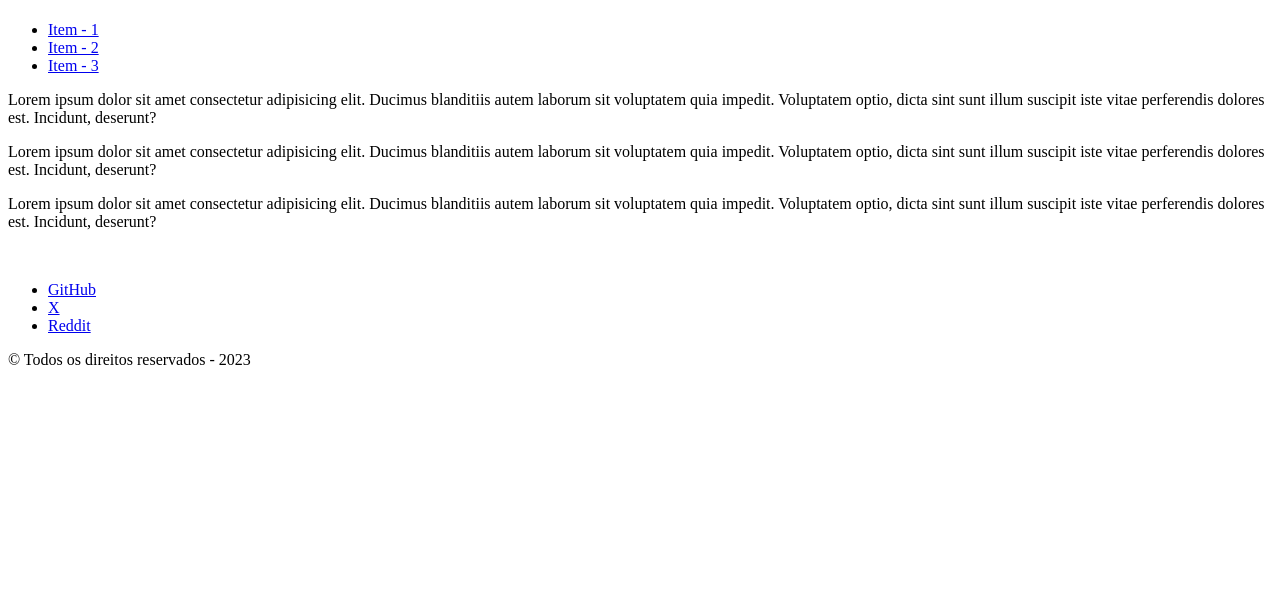
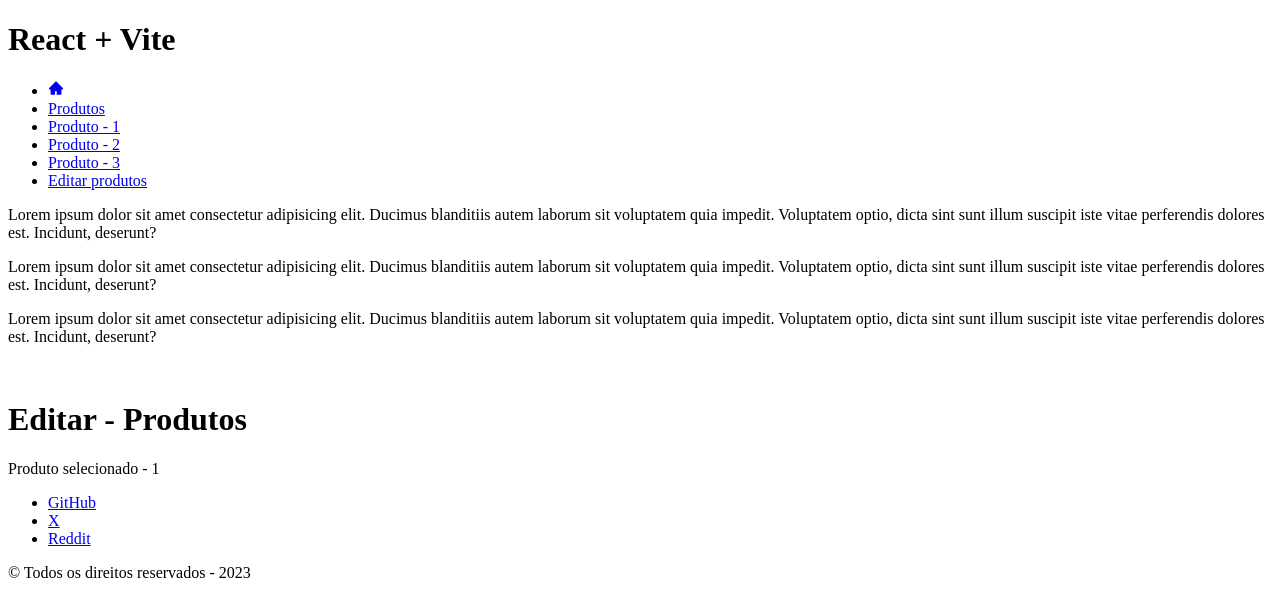
Before and after one commit to k-alm/spa-1tdspm, a React (Vite) app: page /editar/produtos/1 in a window 1280 px wide. Shown: the top 616 px of the page. Built offline with nearby package versions, Linux system fonts and the light colour scheme.

Commit message:
Routes Implementadas

```diff
--- a/package.json
+++ b/package.json
@@ -13,6 +13,7 @@
     "npm": "^9.7.1",
     "react": "^18.2.0",
     "react-dom": "^18.2.0",
+    "react-icons": "^4.10.1",
     "react-router-dom": "^6.15.0"
   },
   "devDependencies": {
--- a/src/App.jsx
+++ b/src/App.jsx
@@ -1,7 +1,8 @@
 // Importando dependências e/ou arquivos que vamos utilizar e/ou referenciar
-import Header from "./components/header"
+import Header from "./components/Header"
 import Footer from "./components/footer"
 import Main from "./components/Main"
+import { Outlet } from "react-router-dom"
 
 export default function App(){
   return(
@@ -17,6 +18,8 @@ export default function App(){
 
         <Main></Main>
 
+        <Outlet></Outlet>
+
         {/* Vamos criar um rodapé com uma div, uma lista com 3 itens com links para redes sociais e abaixo
         um <p></p> com o texto e código do símbolo de direitos reservados */}
         <Footer></Footer>
--- a/src/components/header.jsx
+++ b/src/components/header.jsx
@@ -1,12 +1,18 @@
+import { Link } from "react-router-dom";
+import {AiFillHome as H} from "react-icons/ai";
+
 export default function Header(){
     return(
         <>
             <header>
-            <h1></h1>
+            <h1>React + Vite</h1>
             <ul>
-                <li><a href="#">Item - 1</a></li>
-                <li><a href="#">Item - 2</a></li>
-                <li><a href="#">Item - 3</a></li>
+                <li><Link to={"/"}><H></H></Link></li>
+                <li><Link to={"/produtos"}>Produtos</Link></li>
+                <li><Link to={"/produtos"}>Produto - 1</Link></li>
+                <li><Link to={"/produtos"}>Produto - 2</Link></li>
+                <li><Link to={"/produtos"}>Produto - 3</Link></li>
+                <li><Link to={"/editar/produtos/1"}>Editar produtos</Link></li>
             </ul>
             </header>
         </>
--- a/src/main.jsx
+++ b/src/main.jsx
@@ -7,11 +7,18 @@ import { createBrowserRouter, RouterProvider} from 'react-router-dom'
 import Home from './routes/Home.jsx'
 import Produtos from './routes/Produto.jsx'
 import Erro404 from './routes/Erro404.jsx'
-import EditarProdutos from './routes/Produto.jsx'
+import EditarProdutos from './routes/EditarProdutos.jsx'
 
+const router = createBrowserRouter([
+  {path: '/', element: <App/>, errorElement: <Erro404/>, children:[
+    {path: '/', element: <Home/>},
+    {path: '/produtos', element: <Produtos/>},
+    {path: '/editar/produtos/:id', element: <EditarProdutos/>},
+  ]}
+]);
 
 ReactDOM.createRoot(document.getElementById('root')).render(
   <React.StrictMode>
-    <App />
+     <RouterProvider router={router}/>
   </React.StrictMode>,
 )
--- a/src/routes/EditarProdutos.jsx
+++ b/src/routes/EditarProdutos.jsx
@@ -1,5 +1,13 @@
+import { useParams } from "react-router-dom";
+
 export default function EditarProdutos(){
+
+    const {id} = useParams();
+
     return(
-        <div>Editar Produtos</div>
+        <div>
+            <h1>Editar - Produtos</h1>
+            <p>Produto selecionado - {id}</p>
+        </div>
     )
 }
--- a/src/routes/Erro404.jsx
+++ b/src/routes/Erro404.jsx
@@ -1,5 +1,12 @@
+import { Link } from "react-router-dom";
+
 export default function Erro404(){
+    document.title = "Erro 404";
+
     return(
-        <div>Erro404</div>
+        <div>
+            <h1>Página não encontrada - 404</h1>
+            <p>Voltar para o início - <Link to={"/"}>VOLTAR</Link></p>
+        </div>
     )
 }
--- a/src/routes/Produto.jsx
+++ b/src/routes/Produto.jsx
@@ -1,5 +1,10 @@
 export default function Produtos(){
+    document.title = "Produto";
+
     return(
-        <div>Produtos</div>
+        <div>
+            <h1>Produtos</h1>
+        </div>
+
     )
 }
```
Also changed, not shown: 1 other file (tests, documents, lock files or other folders).
